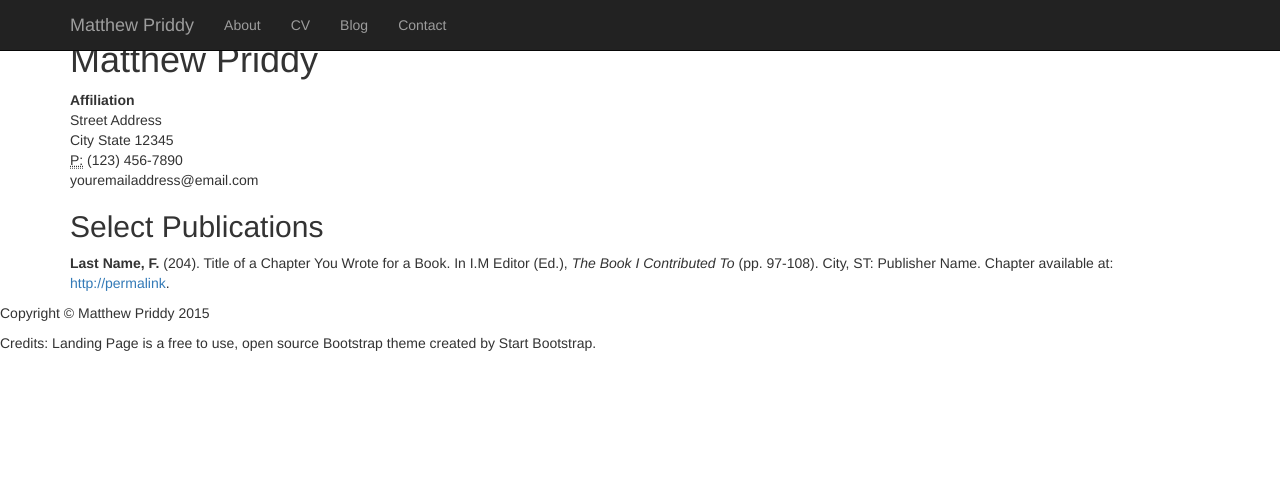
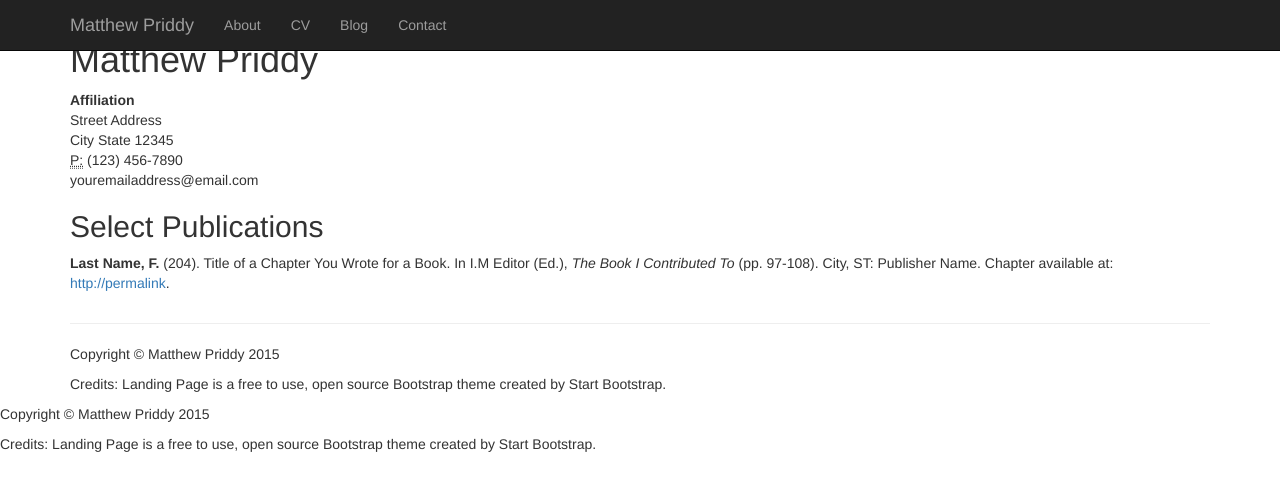
Before and after one commit to mwpriddy/mwpriddy.github.io, a Jekyll site: the page built from cv/index.html, in a window 1280 px wide. Shown: the top 491 px of the page. Built offline with Jekyll 4.4.1, drawn with Linux system fonts in a browser that asks for light colours.

Commit message:
change formatting of body text

```diff
--- a/_layouts/default-halfslider.html
+++ b/_layouts/default-halfslider.html
@@ -64,10 +64,29 @@
 
     <!-- Page Content -->
     <div class="container">
+        <div class="row">
+            <div class="col-lg-12">
+                 {{ content }}
+            </div>
+        </div>
 
-        {{ content }}
+        <hr>
+
+        <!-- Footer -->
+        <footer>
+            <div class="row">
+                <div class="col-lg-12">
+                    <p>Copyright &copy; Matthew Priddy 2015</p>
+                </div>
+                <div class="col-lg-12">
+                    <p>Credits: Landing Page is a free to use, open source Bootstrap theme created by Start Bootstrap.</p>
+                </div>
+            </div>
+            <!-- /.row -->
+        </footer>
 
     </div>
+
 
         <!-- Footer -->
         <footer>
```
